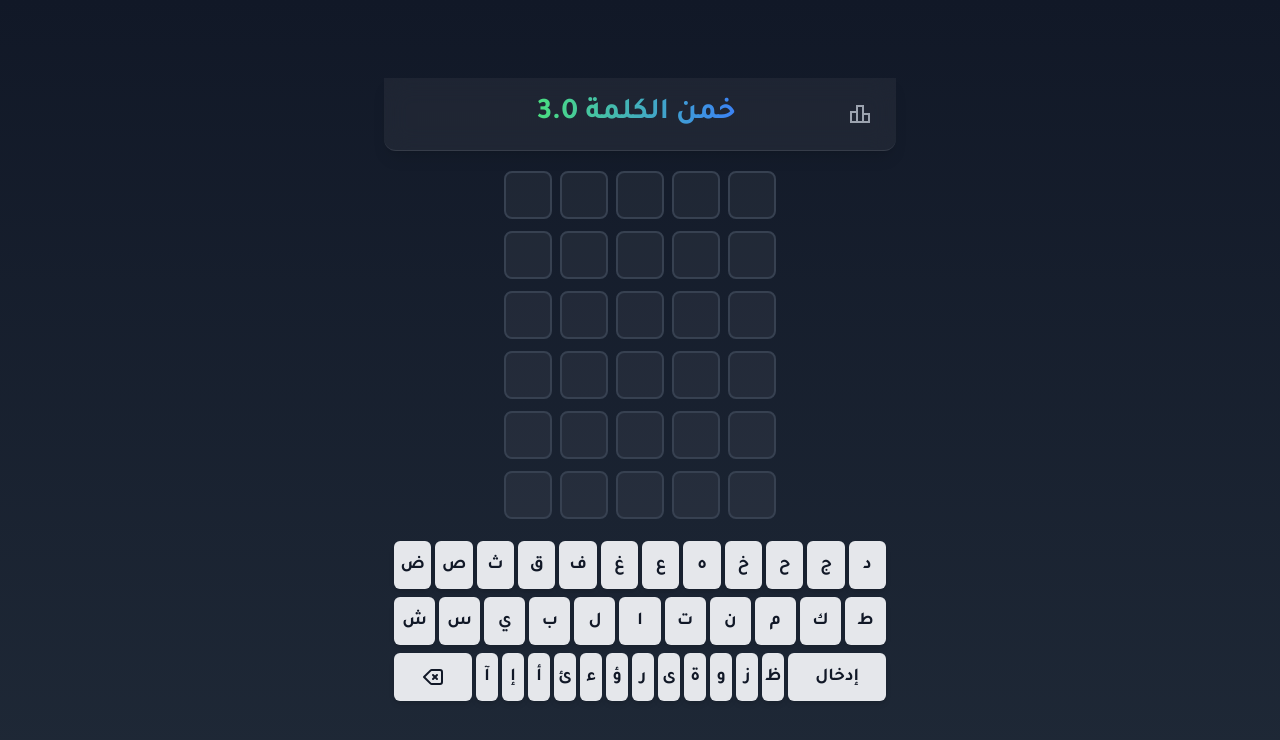
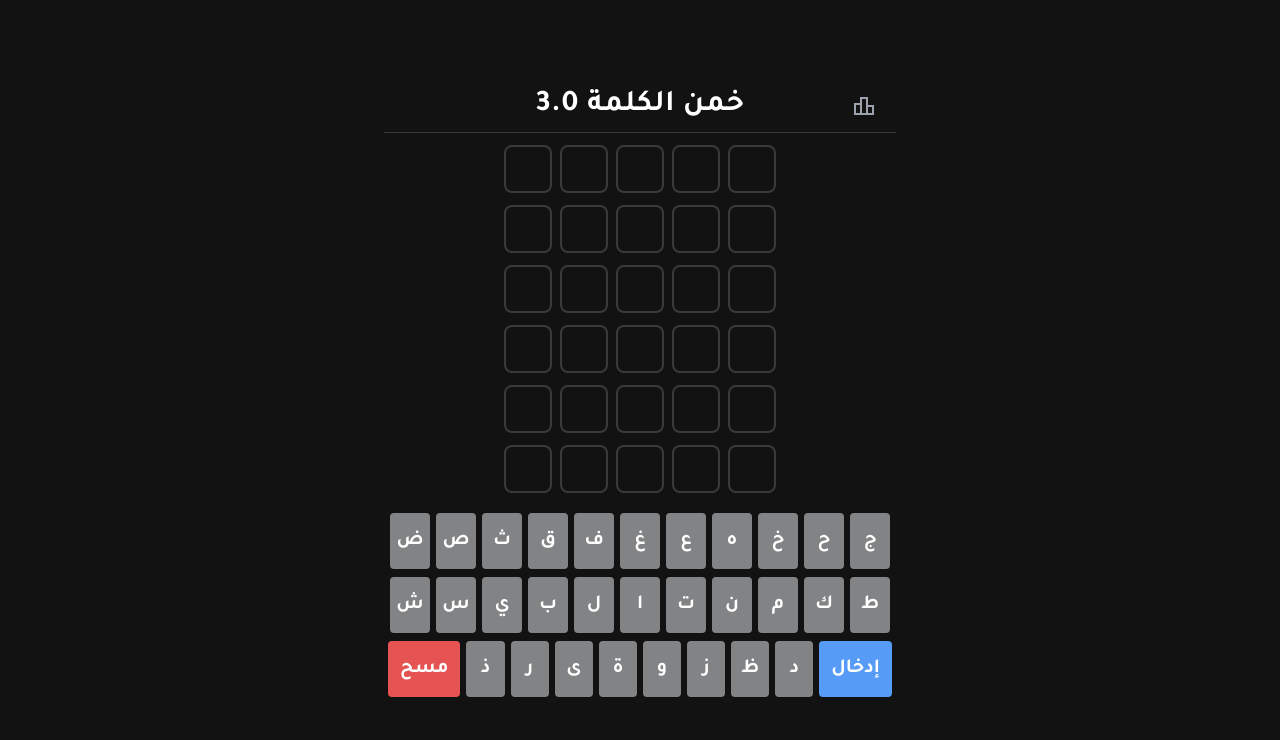
Before and after one commit to kaledh4/GAME_WORD, a React (Create React App) app: page / in a window 1280 px wide. Shown: the top 740 px of the page. Built offline with nearby package versions, Linux system fonts and the light colour scheme.

Commit message:
Update UI to match reference: dark keyboard, blue enter, red delete, spacing adjustments

```diff
--- a/src/components/Game.tsx
+++ b/src/components/Game.tsx
@@ -159,13 +159,13 @@ const Board = ({ wordColors, setWordColors, setCloseModal, setGameResult, onNewG
   }, [typedWord, setGameResult, setCloseModal, wordColors, rightWord]);
 
   const getKeyStyle = (key: string) => {
-    const baseStyle = "cursor-pointer flex justify-center items-center rounded-md text-lg font-bold m-0.5 transition-all duration-150 select-none active:scale-95 shadow-md";
-    const colorStyle = keyboardState[key] ? `${keyboardState[key]} text-white` : "bg-gray-200 text-gray-900 hover:bg-gray-300";
+    const baseStyle = "cursor-pointer flex justify-center items-center rounded text-xl font-bold transition-all duration-150 select-none active:scale-95 shadow-sm";
+    const colorStyle = keyboardState[key] ? `${keyboardState[key]} text-white` : "bg-key-bg text-white hover:opacity-90";
 
     if (key === "Enter" || key === "Backspace") {
-      return `${baseStyle} ${colorStyle} px-4 h-12 flex-grow`;
+      return `${baseStyle} px-3 h-14 rounded`;
     }
-    return `${baseStyle} ${colorStyle} w-8 h-12 flex-1`;
+    return `${baseStyle} ${colorStyle} w-10 h-14 rounded`;
   };
 
   return (
@@ -176,11 +176,16 @@ const Board = ({ wordColors, setWordColors, setCloseModal, setGameResult, onNewG
         ))}
       </div>
 
-      <div className="w-full max-w-lg px-2 pb-4">
+      <div className="w-full max-w-lg px-1 pb-4 select-none">
         {keyboardRows.map((row, rowIndex) => (
-          <div key={rowIndex} className="flex justify-center w-full mb-1" dir="rtl">
+          <div key={rowIndex} className="flex justify-center w-full mb-2 gap-1.5" dir="rtl">
             {rowIndex === 2 && (
-              <button className={getKeyStyle("Enter")} onClick={() => handleKeyboardClick("Enter")}>إدخال</button>
+              <button
+                className={`${getKeyStyle("Enter")} bg-key-enter text-white text-sm`}
+                onClick={() => handleKeyboardClick("Enter")}
+              >
+                إدخال
+              </button>
             )}
             {row.map((key) => (
               <button
@@ -192,10 +197,11 @@ const Board = ({ wordColors, setWordColors, setCloseModal, setGameResult, onNewG
               </button>
             ))}
             {rowIndex === 2 && (
-              <button className={getKeyStyle("Backspace")} onClick={() => handleKeyboardClick("Backspace")}>
-                <svg xmlns="http://www.w3.org/2000/svg" className="h-6 w-6" fill="none" viewBox="0 0 24 24" stroke="currentColor">
-                  <path strokeLinecap="round" strokeLinejoin="round" strokeWidth={2} d="M12 14l2-2m0 0l2-2m-2 2l-2-2m2 2l2 2M3 12l6.414 6.414a2 2 0 001.414.586H19a2 2 0 002-2V7a2 2 0 00-2-2h-8.172a2 2 0 00-1.414.586L3 12z" />
-                </svg>
+              <button
+                className={`${getKeyStyle("Backspace")} bg-key-delete text-white text-sm`}
+                onClick={() => handleKeyboardClick("Backspace")}
+              >
+                مسح
               </button>
             )}
           </div>
--- a/src/components/Header.tsx
+++ b/src/components/Header.tsx
@@ -7,15 +7,17 @@ interface Props {
 
 const Header = ({ closeModal, setCloseModal }: Props) => {
   return (
-    <header className="flex items-center justify-between w-full max-w-lg px-4 py-4 mb-4 border-b border-white/10 bg-white/5 backdrop-blur-md rounded-b-xl shadow-lg" dir="rtl">
+    <header className="flex items-center justify-between w-full max-w-lg px-4 py-2 mb-2 border-b border-tile-border" dir="rtl">
+      <div className="flex gap-2">
         <button
-        className="p-2 rounded-full hover:bg-white/10 transition-colors text-white"
+          className="p-1 rounded hover:bg-white/10 transition-colors text-white"
           onClick={() => setCloseModal(false)}
           aria-label="Statistics"
         >
           <Statistics />
         </button>
-      <h1 className="text-3xl font-bold text-transparent bg-clip-text bg-gradient-to-r from-green-400 to-blue-500 font-sans">
+      </div>
+      <h1 className="text-3xl font-bold text-white font-sans tracking-wide">
         خمن الكلمة 3.0
       </h1>
       <div className="w-8"></div> {/* Spacer for centering */}
--- a/src/components/Letter.tsx
+++ b/src/components/Letter.tsx
@@ -19,7 +19,7 @@ const LetterComponent = ({ letter, bgColor }: Props) => {
 
   // Border styles
   const borderClasses = isInitial
-    ? (isFilled ? "border-2 border-gray-400 scale-105" : "border-2 border-gray-700 bg-white/5")
+    ? (isFilled ? "border-2 border-tile-active scale-105" : "border-2 border-tile-border bg-transparent")
     : "border-none shadow-lg";
 
   // Text color
--- a/src/data/keyboard-layout.ts
+++ b/src/data/keyboard-layout.ts
@@ -1,5 +1,5 @@
 export const keyboardRows = [
-    ["د", "ج", "ح", "خ", "ه", "ع", "غ", "ف", "ق", "ث", "ص", "ض"],
+    ["ج", "ح", "خ", "ه", "ع", "غ", "ف", "ق", "ث", "ص", "ض"],
     ["ط", "ك", "م", "ن", "ت", "ا", "ل", "ب", "ي", "س", "ش"],
-    ["ظ", "ز", "و", "ة", "ى", "ر", "ؤ", "ء", "ئ", "أ", "إ", "آ"]
+    ["د", "ظ", "ز", "و", "ة", "ى", "ر", "ذ"]
 ];
--- a/src/index.css
+++ b/src/index.css
@@ -6,8 +6,7 @@
 
 @layer base {
   body {
-    @apply bg-darker text-white font-sans overflow-hidden;
-    background: radial-gradient(circle at top, #1f2937, #111827);
+    @apply bg-game-bg text-white font-sans overflow-hidden;
   }
 }
 
@@ -29,13 +28,16 @@
 ::-webkit-scrollbar {
   width: 8px;
 }
+
 ::-webkit-scrollbar-track {
   background: #1f2937;
 }
+
 ::-webkit-scrollbar-thumb {
   background: #4b5563;
   border-radius: 4px;
 }
+
 ::-webkit-scrollbar-thumb:hover {
   background: #6b7280;
 }
--- a/tailwind.config.js
+++ b/tailwind.config.js
@@ -3,14 +3,15 @@ module.exports = {
   theme: {
     extend: {
       colors: {
-        primary: '#10b981', // Emerald 500
-        secondary: '#3b82f6', // Blue 500
-        dark: '#1f2937', // Gray 800
-        darker: '#111827', // Gray 900
-        light: '#f3f4f6', // Gray 100
-        accent: '#8b5cf6', // Violet 500
-        'glass-white': 'rgba(255, 255, 255, 0.1)',
-        'glass-black': 'rgba(0, 0, 0, 0.3)',
+        'game-bg': '#121213',
+        'key-bg': '#818384',
+        'key-enter': '#569bf5', // Blue
+        'key-delete': '#e65353', // Red
+        'tile-border': '#3a3a3c',
+        'tile-active': '#565758',
+        'tile-correct': '#538d4e', // Green
+        'tile-present': '#b59f3b', // Yellow
+        'tile-absent': '#3a3a3c', // Dark Gray
       },
       fontFamily: {
         sans: ['Tajawal', 'sans-serif'],
```
Lines whose indentation alone changed are shown as unchanged.
